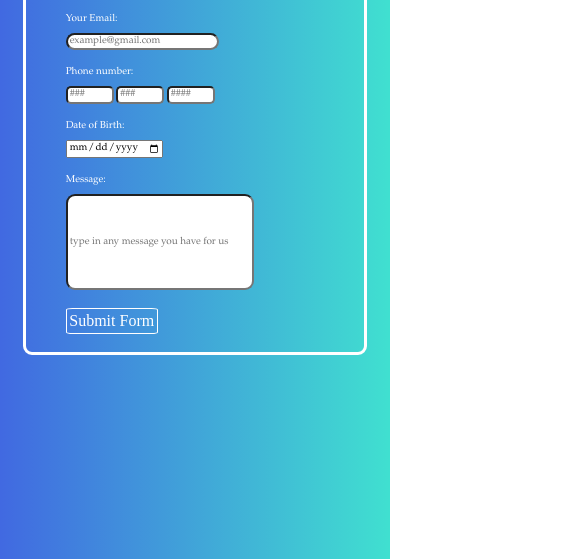
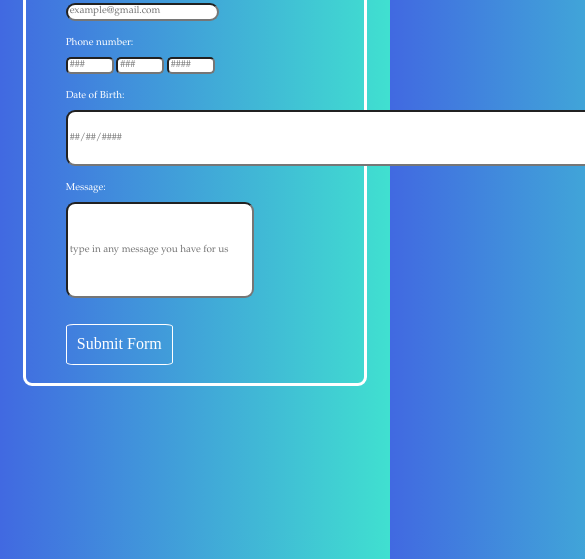
Before and after one commit to oogunsanya/Lab-2, a plain HTML site: page index.html in a window 390 px wide. Shown: the part 285-844 px from the top of the page, 585 px wide, since content can reach past the window. Drawn offline with Linux system fonts and the light colour scheme.

Commit message:
chnage date type to text because of validation

```diff
--- a/index.html
+++ b/index.html
@@ -49,7 +49,7 @@
 		    		<label>Date of Birth: </label>
 		    	</div>
 		    	<div class="tel">
-		    		<input type="date" name="birth_field" required>
+		    		<input type="text" name="birth" placeholder="##/##/####" required>
 		    	</div>
 		    </div>
 		    <div class="wer">
--- a/screen.css
+++ b/screen.css
@@ -326,5 +326,10 @@ input[type=submit], select{
    margin-top: 1%
 
 }
+input[name="birth"], select {
+  width: 1000px;
+  height: 50px;
+  border-radius: 9px;
+}
 
 }
```
